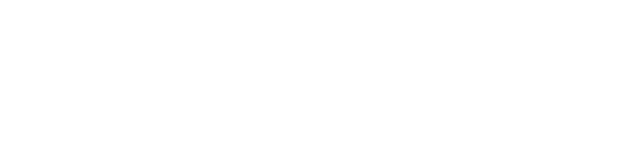
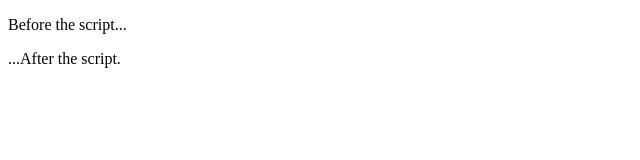
Before and after one commit to grace011401-jpg/MoCo, a plain HTML site: page ch1/1.html in a window 1280 px wide. Shown: the whole page, without its empty margins (0-640 px from the left). Drawn offline with Linux system fonts and the light colour scheme.

Commit message:
Update 1.html

```diff
--- a/ch1/1.html
+++ b/ch1/1.html
@@ -1,8 +1,10 @@
 <!DOCTYPE HTML>
 <html>
 <body>
+  <p>Before the script...<p>
 <script>
 alert('Hello, world!' );
 </script>
+    <p>...After the script.<p>
 </body>
 </html>
```
